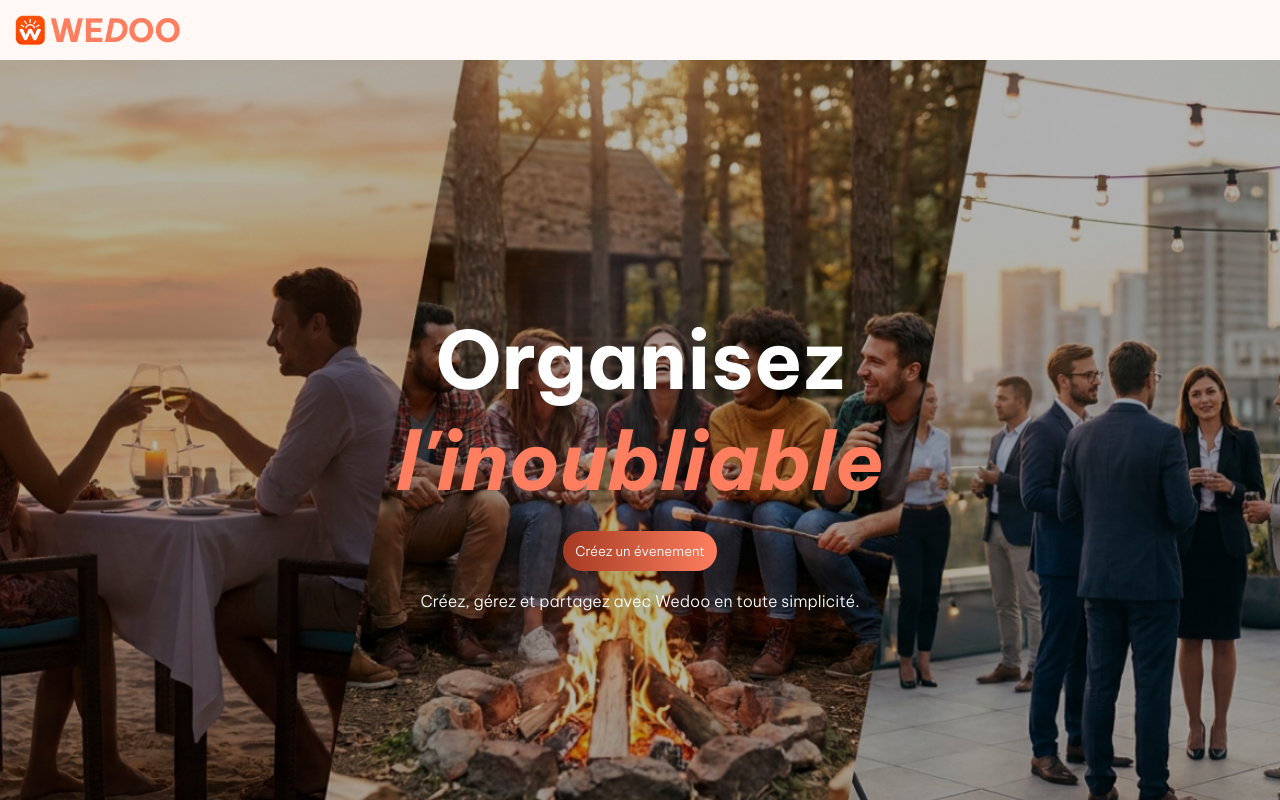
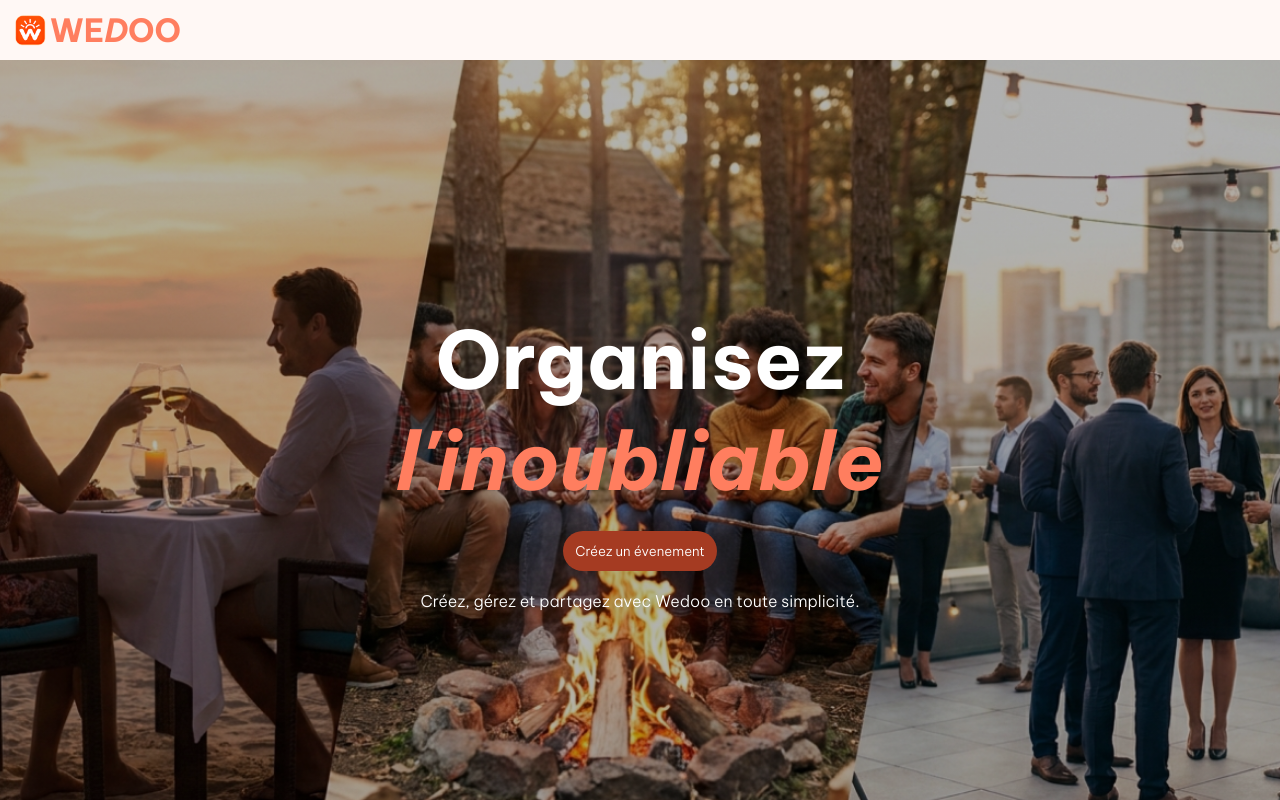
Before and after one commit to ChickenCodeSchool/Js-Team-vert-WildWlaker-P3-G3, a React (Vite) app in the folder client/: page / in a window 1280 px wide. In both pictures the pointer is over the button "Créez un évenement". Shown: the top 800 px of the page. Built offline with nearby package versions, Linux system fonts and the light colour scheme; no server answers; a web font is replaced by a local one.

Commit message:
add files

```diff
--- a/client/src/pages/Presentation/Presentation.css
+++ b/client/src/pages/Presentation/Presentation.css
@@ -55,6 +55,10 @@
       font-family: "Be Vietnam Pro", sans-serif;
       font-weight: 300;
       font-style: normal;
+      cursor: pointer;
+    }
+    button:hover {
+      background: var(--font-title);
     }
     p {
       color: white;
```
